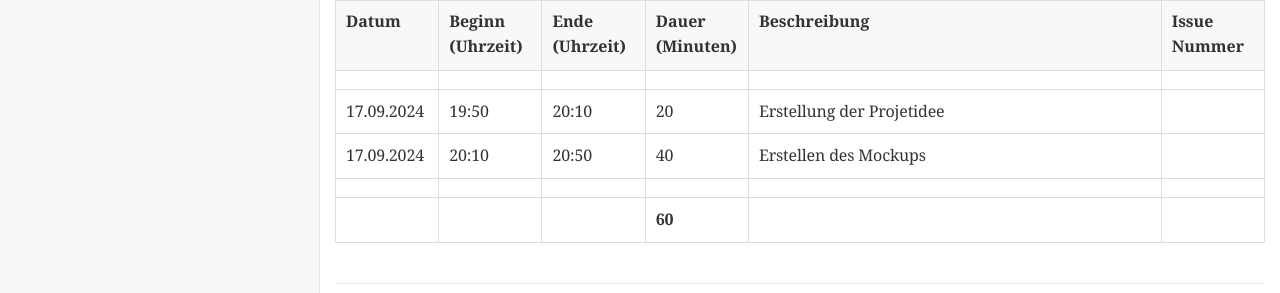
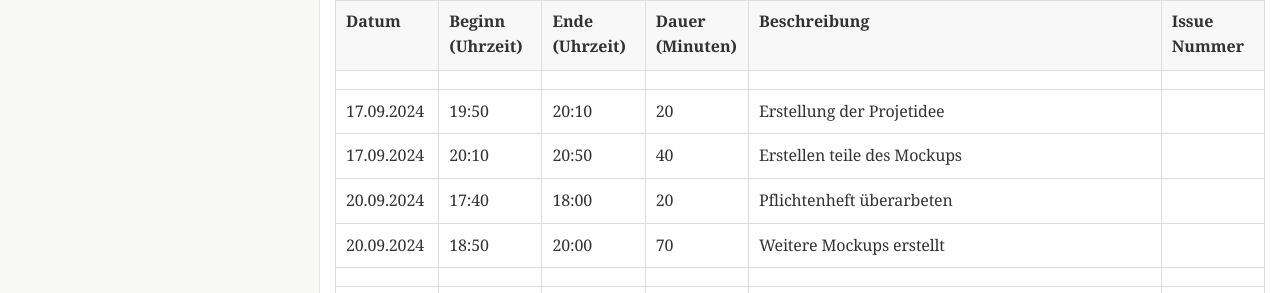
Before and after one commit to Spread-Share/SpreadShare-Documents, a plain HTML site: page Arbeitsstunden.html in a window 1280 px wide. Shown: the part 198-491 px from the top of the page. Drawn offline with nearby package versions, Linux system fonts and the light colour scheme; a web font is replaced by a local one.

Commit message:
Deploying to gh-pages from @ SaydamArda/SpreadShare@ccc8fd4e02ead1d5d1de631b157e724f288cd942 🚀

```diff
--- a/Arbeitsstunden.html
+++ b/Arbeitsstunden.html
@@ -493,7 +493,23 @@ body.book #toc,body.book #preamble,body.book h1.sect0,body.book .sect1>h2{page-b
 <td class="tableblock halign-left valign-top"><p class="tableblock">20:10</p></td>
 <td class="tableblock halign-left valign-top"><p class="tableblock">20:50</p></td>
 <td class="tableblock halign-left valign-top"><p class="tableblock">40</p></td>
-<td class="tableblock halign-left valign-top"><p class="tableblock">Erstellen des Mockups</p></td>
+<td class="tableblock halign-left valign-top"><p class="tableblock">Erstellen teile des Mockups</p></td>
+<td class="tableblock halign-left valign-top"></td>
+</tr>
+<tr>
+<td class="tableblock halign-left valign-top"><p class="tableblock">20.09.2024</p></td>
+<td class="tableblock halign-left valign-top"><p class="tableblock">17:40</p></td>
+<td class="tableblock halign-left valign-top"><p class="tableblock">18:00</p></td>
+<td class="tableblock halign-left valign-top"><p class="tableblock">20</p></td>
+<td class="tableblock halign-left valign-top"><p class="tableblock">Pflichtenheft überarbeten</p></td>
+<td class="tableblock halign-left valign-top"></td>
+</tr>
+<tr>
+<td class="tableblock halign-left valign-top"><p class="tableblock">20.09.2024</p></td>
+<td class="tableblock halign-left valign-top"><p class="tableblock">18:50</p></td>
+<td class="tableblock halign-left valign-top"><p class="tableblock">20:00</p></td>
+<td class="tableblock halign-left valign-top"><p class="tableblock">70</p></td>
+<td class="tableblock halign-left valign-top"><p class="tableblock">Weitere Mockups erstellt</p></td>
 <td class="tableblock halign-left valign-top"></td>
 </tr>
 <tr>
@@ -508,7 +524,7 @@ body.book #toc,body.book #preamble,body.book h1.sect0,body.book .sect1>h2{page-b
 <td class="tableblock halign-left valign-top"></td>
 <td class="tableblock halign-left valign-top"></td>
 <td class="tableblock halign-left valign-top"></td>
-<td class="tableblock halign-left valign-top"><p class="tableblock"><strong>60</strong></p></td>
+<td class="tableblock halign-left valign-top"><p class="tableblock"><strong>150</strong></p></td>
 <td class="tableblock halign-left valign-top"></td>
 <td class="tableblock halign-left valign-top"></td>
 </tr>
@@ -712,7 +728,7 @@ body.book #toc,body.book #preamble,body.book h1.sect0,body.book .sect1>h2{page-b
 </div>
 <div id="footer">
 <div id="footer-text">
-Last updated 2024-09-20 17:03:18 UTC
+Last updated 2024-09-20 17:58:06 UTC
 </div>
 </div>
 </body>
```
Also changed, not shown: Pflichtenheft.html (+1 -1 lines), Projektauftrag.html (+1 -1 lines), Projektidee.html (+1 -1 lines), Umfeldanalyse.html (+1 -1 lines), index.html (+1 -1 lines), img/LoginRegister.png (added), img/image1.png (renamed from img/image.png).
